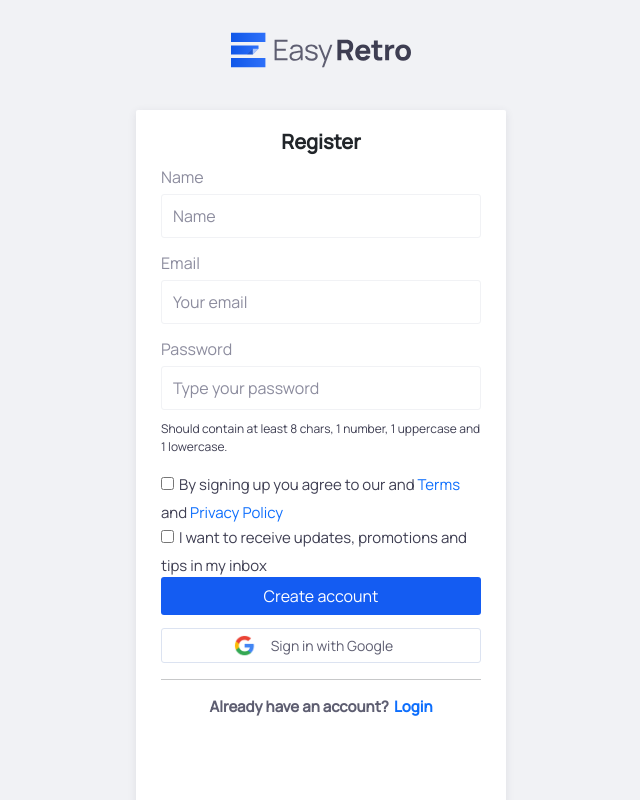
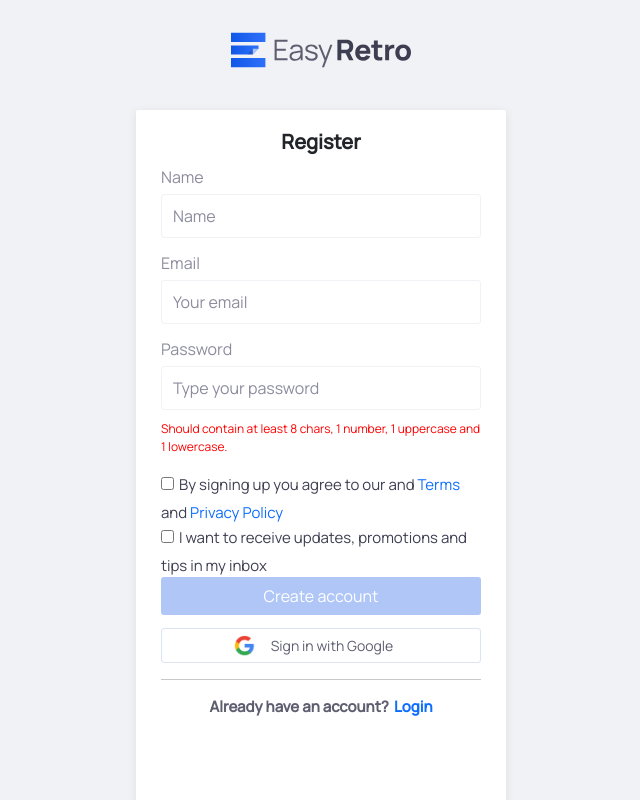
Before and after one commit to Amas9nine/solid-retro, a React (Create React App) app: page /register in a window 1280 px wide. Shown: the top 800 px of the page, without its empty margins (319-959 px from the left). Built offline with nearby package versions, Linux system fonts and the light colour scheme.

Commit message:
feat:password error

```diff
--- a/src/pages/registerPage/RegisterPage.jsx
+++ b/src/pages/registerPage/RegisterPage.jsx
@@ -66,6 +66,7 @@ export default function RegisterPage() {
         ) : (
           ""
         )}
+
         <label>
           {t("register.name")}
           <input
@@ -97,7 +98,11 @@ export default function RegisterPage() {
             onChange={handleUserInputChange}
           />
         </label>
-        <p> {t("register.password_requirements")}</p>
+        {credintials.password.length < 8 ? (
+          <p id={css.formErr}>{t("register.password_requirements")}</p>
+        ) : (
+          ""
+        )}
         <div className={css.checkbox}>
           <input type="checkbox" />
           <span>
@@ -111,9 +116,13 @@ export default function RegisterPage() {
           <input type="checkbox" />
           <span>{t("register.checkbox2")} </span>
         </div>
-        <button onClick={handleSignUpRequest} className={css.createAc}>
-          {t("register.create_account")}
-        </button>
+        {credintials.password.length < 8 ? (
+          <button className={css.createAV}>{t("register.create_account")}</button>
+        ) : (
+          <button onClick={handleSignUpRequest} className={css.createAc}>
+            {t("register.create_account")}
+          </button>
+        )}
         <button onClick={signUpwithGoogle} className={css.signInBtn}>
           <img src="./images/registerPage/google_icon.png" alt="google icon" />
           <span>{t("register.sign_in")}</span>
--- a/src/pages/registerPage/RegisterPage.module.scss
+++ b/src/pages/registerPage/RegisterPage.module.scss
@@ -14,7 +14,9 @@
         padding-top: 5px;
     }
 }
-
+#formErr{
+    color: red;
+}
 @media (max-width: 576px) {
     .main {
         font-size: 14px;
@@ -137,6 +139,16 @@
     border-radius: 3px;
     cursor: pointer;
 }
+.createAV{
+    width: 100%;
+    background-color: #4077ed6b;
+    color: white;
+    border: none;
+    padding: 7px 15px;
+    margin-bottom: 5px;
+    font-size: 16px;
+    border-radius: 3px;
+}
 
 .createAc:hover {
     background-color: #00308f;
```
